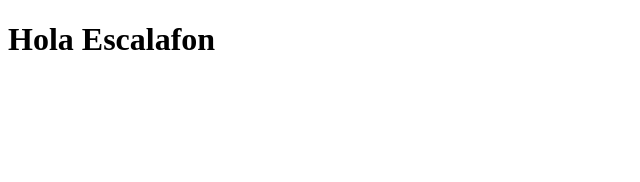
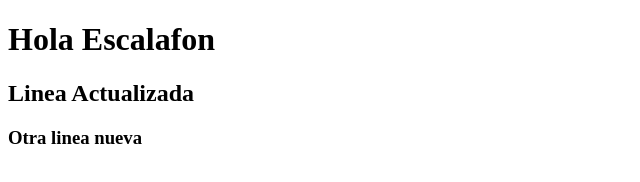
Before and after one commit to Rzcero/Escalafon, a plain HTML site: page sitio/index.html in a window 1280 px wide. Shown: the whole page, without its empty margins (0-640 px from the left). Drawn offline with Linux system fonts and the light colour scheme.

Commit message:
cambios en la pagina

```diff
--- a/sitio/index.html
+++ b/sitio/index.html
@@ -7,5 +7,7 @@
 </head>
 <body>
     <h1>Hola Escalafon</h1>
+    <h2>Linea Actualizada</h2>
+    <h3>Otra linea nueva</h3>
 </body>
 </html>
```
